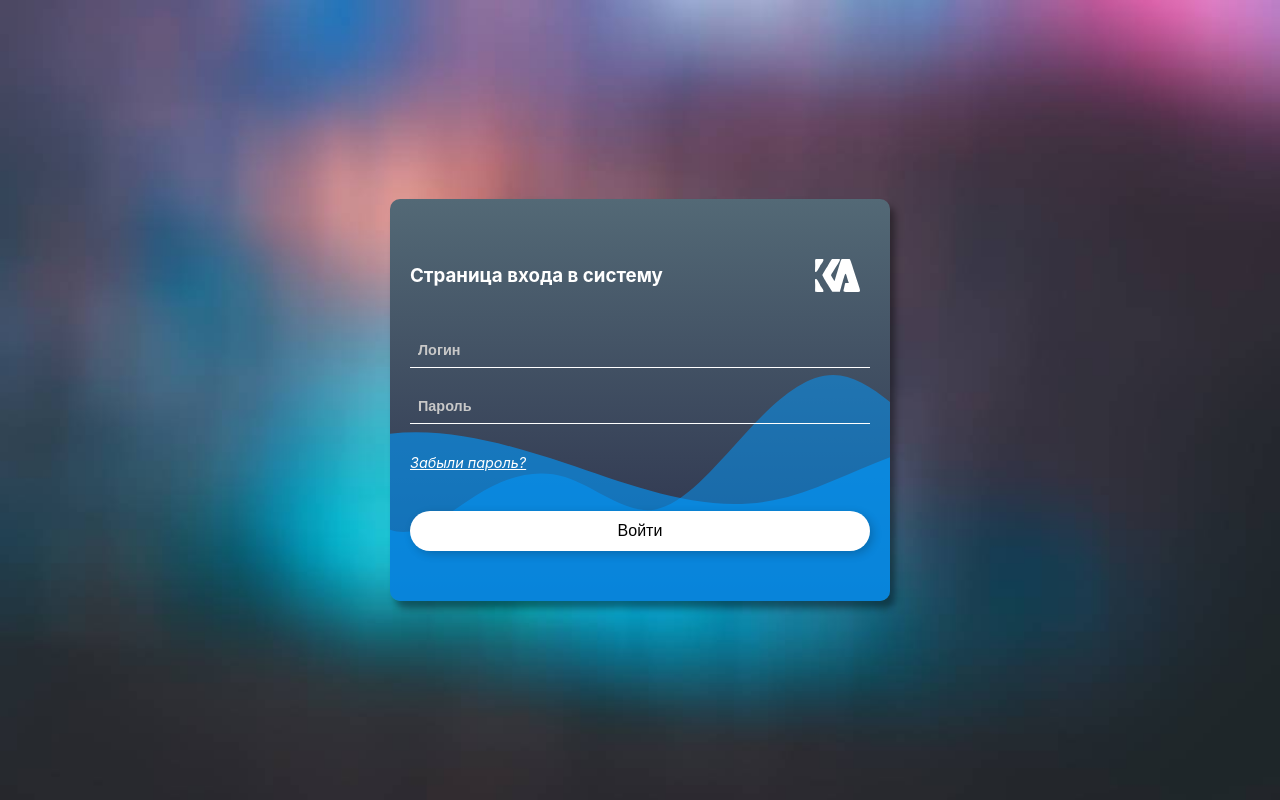
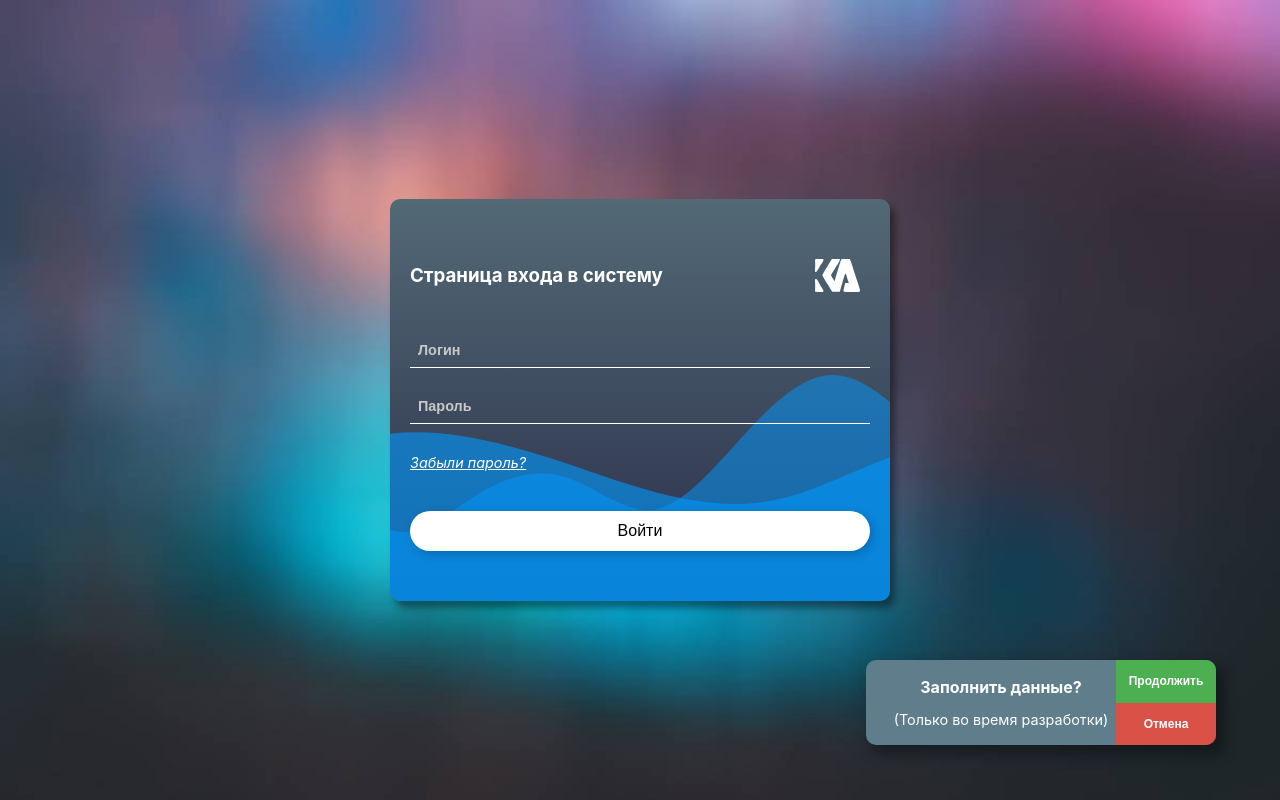
Before and after one commit to AmanatM/kadet, a React (Create React App) app: page /login in a window 1280 px wide. Built offline with nearby package versions, Linux system fonts and the light colour scheme.

Commit message:
Submit notification added && bugs fixing(notifications)

```diff
--- a/src/App.js
+++ b/src/App.js
@@ -28,7 +28,7 @@ const App = (props) => {
 
 
   return (
-    <div styled={{position: 'relative'}} className="App">
+    <div style={{position: 'relative'}} className="App">
       <GlobalStyles/>
 
       <Notifications notifications={props.notifications}/>
--- a/src/components/Notifications/Noticiation.js
+++ b/src/components/Notifications/Noticiation.js
@@ -2,6 +2,7 @@ import React, { useState, useEffect } from 'react'
 import styled from 'styled-components'
 import { connect } from 'react-redux'
 import { closeNotification } from '../../reducers/notifications'
+import closeIcon from '../../assets/imgs/close_icon.svg'
 
 const NotificationStyled = styled.div`
 
@@ -14,13 +15,12 @@ const NotificationStyled = styled.div`
             transform: translateX(0);
         }
     }
-
+    display: flex;
+    flex-direction: row;
+    align-items: center;
     box-shadow: 7px 8px 13px 2px rgba(0, 0, 0, 0.35);
-    display: flex;
-    align-items: center;
-    flex-direction: column;
     background-color: grey;
-    min-height: 80px;
+    min-height: 85px;
     height: auto;
     color: white;
     padding: 10px 20px;
@@ -31,8 +31,20 @@ const NotificationStyled = styled.div`
     position: relative;
     animation: flyIn .5s;
 
+        .content {
+            display: flex;
+            align-items: center;
+            flex-direction: column;
+        }
+
         h3 {
-            font-size: 1.1em;
+            font-size: 1em;
+            text-align: center;
+        }
+
+        p {
+            font-size: .9em;
+            margin-top: 1em;
         }
 
         &.error {
@@ -41,6 +53,15 @@ const NotificationStyled = styled.div`
 
         &.info {
             background-color: #607d8b;
+        }
+
+        &.submit {
+            background-color: #607d8b;
+            padding-right: 100px;
+
+            .content {
+                margin: auto;
+            }
         }
 
         &.success {
@@ -59,8 +80,51 @@ const NotificationStyled = styled.div`
 
         .close_btn {
             position: absolute;
+            top: 5px;
+            right: 10px;
+            width: 15px;
+            height: 15px;
+            background: transparent;
+            border: 2px solid white;
+            border-radius: 50%;
+            padding: 10px;
+            box-sizing: content-box;
+
+
+            img {
+                max-width: 100%;
+            }
+        }
+
+        .submit_btns {
+            display: flex;
+            flex-direction: column;
+            position: absolute;
+            right: 0;
             top: 0;
-            right: 0;
+            height: 100%;
+
+            button {
+                border: none;
+                padding: 10px;
+                background-color: grey;
+                font-size: .75em;
+                font-weight: bold;
+                width: 100px;
+                height: 50%;
+                &.continue {
+                    background-color: #4caf50;
+                    color: white;
+                    border-top-right-radius: 10px;
+                }
+
+                &.cancel {
+                    background-color: #da5148;
+                    color: white;
+                    border-bottom-right-radius: 10px;
+                }
+            }
+
         }
 `
 
@@ -81,7 +145,6 @@ const Notification = ({notification, closeNotification}) => {
                 closeNotification(notification.id)
             }, 1000 + notification.time)
 
-            console.log(timer)
 
             return () => {
                 clearTimeout(timer)
@@ -91,15 +154,33 @@ const Notification = ({notification, closeNotification}) => {
 
     }, [])
 
+    if(notification.type === 'submit') {
+        return (
+            <NotificationStyled className={`notification ${notification.type}`}>
+                <div className="content">
+                    <h3>{notification.heading}</h3>
+                    {notification.text ? <p>{notification.text}</p> : null}
+                </div>
+                <div className="submit_btns">
+                    <button onClick={() => {notification.onOkFunc(); closeNotification(notification.id)}} className="continue">Продолжить</button>
+                    <button onClick={() => closeNotification(notification.id)} className="cancel">Отмена</button>
+                </div>
+                {notification.time ? <div className="progressBar" style={{width: `${width}%`, transition: `all ${notification.time/1000}s linear`}}></div> : null}
+            </NotificationStyled>
+        )
+    } else {
 
         return (
             <NotificationStyled className={`notification ${notification.type}`}>
-            <button onClick={() => closeNotification(notification.id)} className="close_btn">Close</button>
+                <div className="content">
                     <h3>{notification.heading}</h3>
                     {notification.text ? <p>{notification.text}</p> : null}
+                </div>
+                <button onClick={() => closeNotification(notification.id)} className="close_btn"><img src={closeIcon} alt="close"/></button>
                 {notification.time ? <div className="progressBar" style={{width: `${width}%`, transition: `all ${notification.time/1000}s linear`}}></div> : null}
             </NotificationStyled>
         )
     }
+}
 
 export default connect(null, { closeNotification })(Notification)
--- a/src/components/Notifications/Notifications.js
+++ b/src/components/Notifications/Notifications.js
@@ -5,7 +5,7 @@ import Notification from './Noticiation'
 
 const NotificationsStyled = styled.div`
     z-index: 999;
-    position: absolute;
+    position: fixed;
     right: 5%;
     bottom: 5%;
     max-width: 90vw;
@@ -14,7 +14,7 @@ const NotificationsStyled = styled.div`
 `
 const Notifications = ({notifications}) => {
 
-    // types: error, info, success
+    // types: error, info, success, submit
     return (
         <NotificationsStyled>
             {notifications.map((item, index) => (
--- a/src/pages/Login/LoginPage.js
+++ b/src/pages/Login/LoginPage.js
@@ -120,12 +120,15 @@ const LoginPage = (props) => {
         props.logout()
     }, [])
 
+
+
     useEffect(() => {
         props.clearNotifications()
         props.notify({
-            heading: 'Какой-то текст',
-            type: 'info',
-            time: 4000
+            heading: 'Заполнить данные?',
+            type: 'submit',
+            text: '(Только во время разработки)',
+            onOkFunc: fillData
         });
         return () => {
             props.clearNotifications()
@@ -136,6 +139,13 @@ const LoginPage = (props) => {
         username: '',
         password: ''
     })
+
+    function fillData() {
+        setUser({
+            username: 'admin',
+            password: 'admin'
+        })
+    }
     const login = (e) => {
         e.preventDefault()
         setLoading(true)
@@ -150,7 +160,6 @@ const LoginPage = (props) => {
             props.clearNotifications()
             props.notify({
                 heading: 'Ошибка авторизации',
-                time: 2000,
                 type: 'error'
             });
 
```
Also changed, not shown: src/reducers/notifications.js (+7 -0 lines), src/assets/imgs/close_icon.svg (added). Lines whose indentation alone changed are shown as unchanged.
